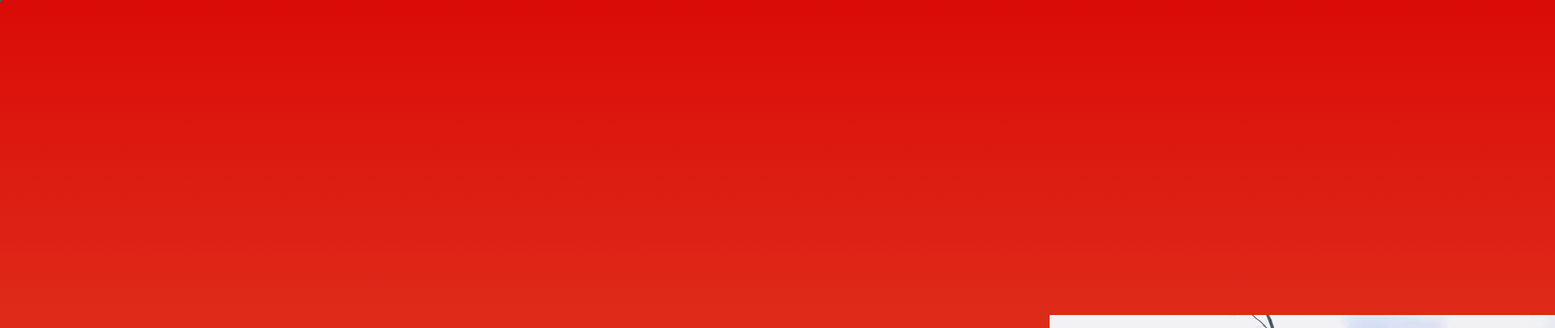
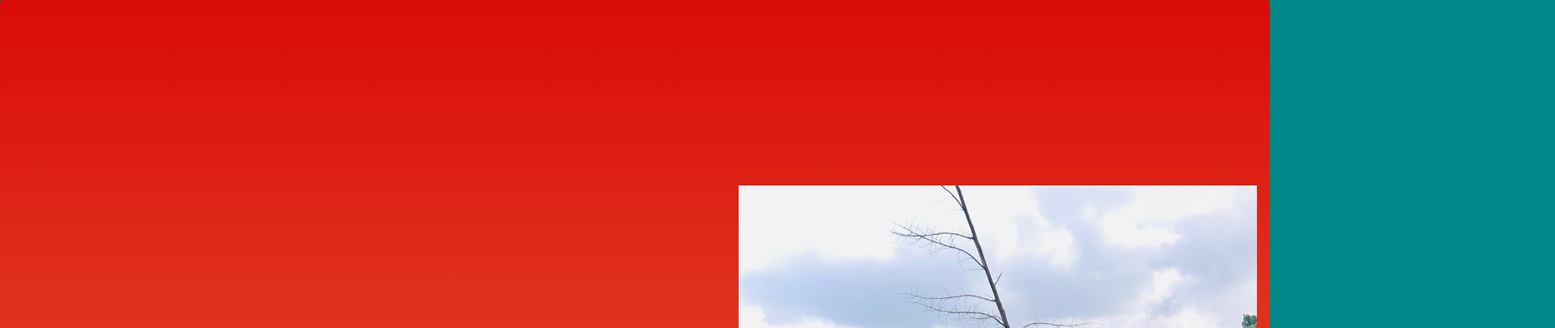
Before and after one commit to jayabal90/wishes-to-keerthi, a plain HTML site: page index.html in a window 1280 px wide. Shown: the top 405 px of the page at 81% size, 1920 px wide, since content can reach past the window. Drawn offline with Linux system fonts and the light colour scheme.

Commit message:
Update index.css

```diff
--- a/index.css
+++ b/index.css
@@ -15,8 +15,8 @@ body{
     background: -moz-linear-gradient(bottom, #ec8e4f, #DA0B08);
     background: linear-gradient(to top, #ec8e4f, #DA0B08);
     border-radius: 4px;
-    height: 200vh;
-    width: 150vw;
+    height: 160vh;
+    width: 120vw;
     box-shadow: 0 3px 6px rgba(0, 0, 0, 0.16), 0 3px 6px rgba(0, 0, 0, 0.23);
     text-align: center;
     display: flex;
```
